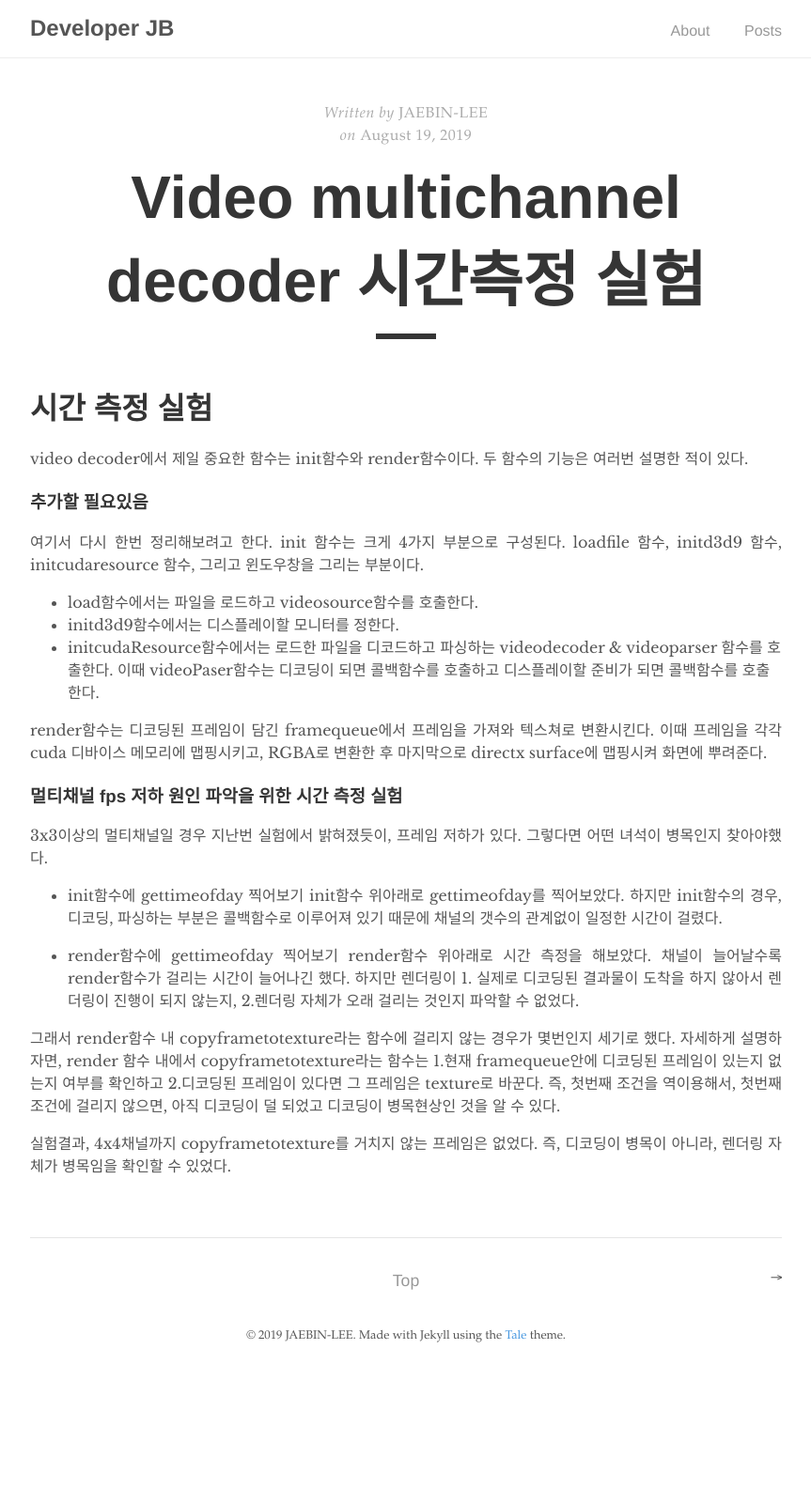
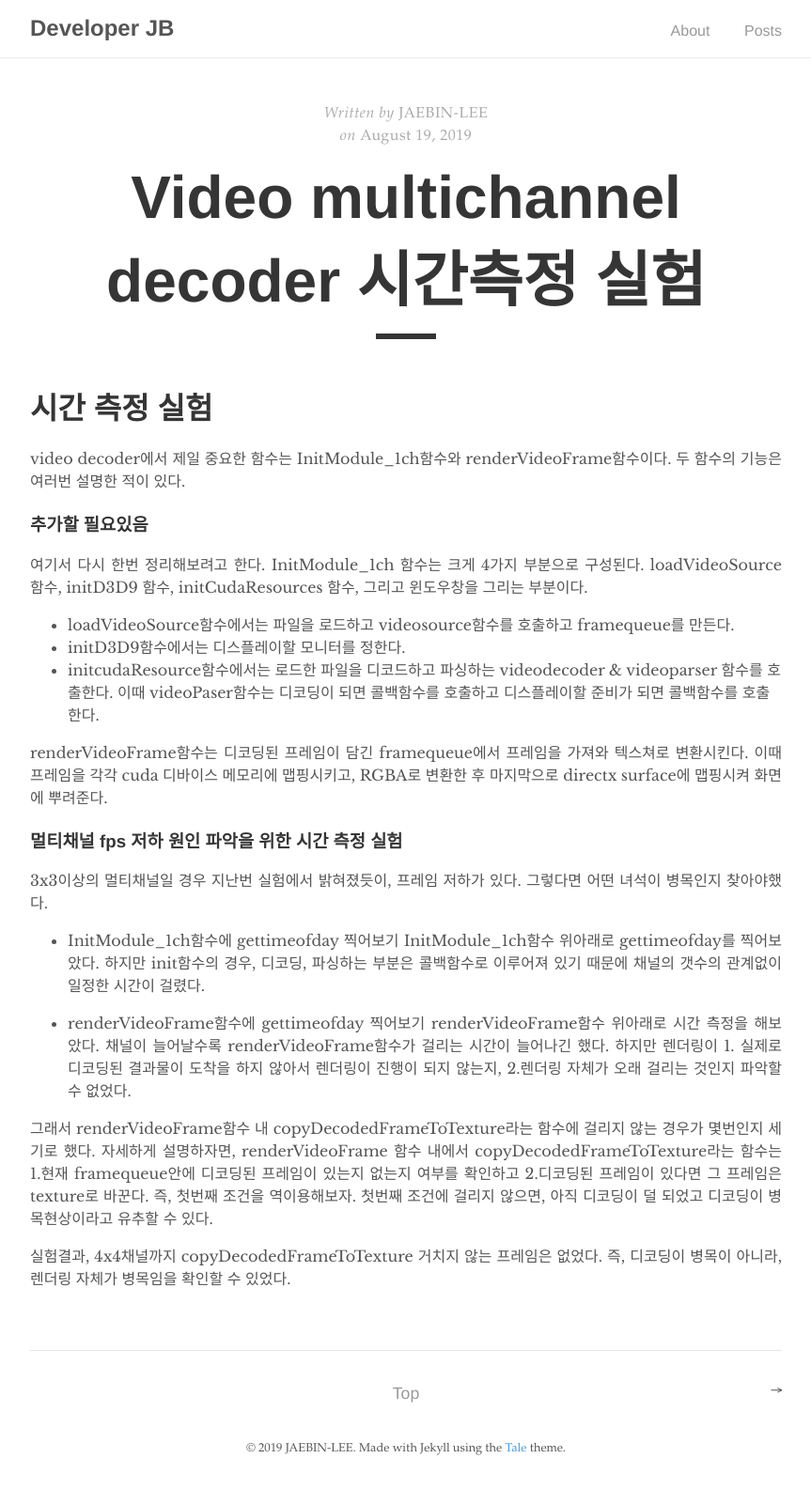
Before and after one commit to Withbini/MFCstudy, a Jekyll site: the page built from _posts/2019-08-19-post.md, in a window 1280 px wide. Shown: the whole page at 94% size, without its empty margins (208-1071 px from the left). Built offline with Jekyll 4.4.1, drawn with Linux system fonts in a browser that asks for light colours; our own code applies the rules of GitHub Pages for plain Markdown files; before the commit the page ends 1465 px from its top, so only the background shows below that.

Commit message:
Update 2019-08-19-post.md

```diff
--- a/_posts/2019-08-19-post.md
+++ b/_posts/2019-08-19-post.md
@@ -5,21 +5,21 @@
 
 시간 측정 실험
 ====
-video decoder에서 제일 중요한 함수는 init함수와 render함수이다.
+video decoder에서 제일 중요한 함수는 InitModule_1ch함수와 renderVideoFrame함수이다.
 두 함수의 기능은 여러번 설명한 적이 있다.
 
 
 ### 추가할 필요있음
 
 여기서 다시 한번 정리해보려고 한다.
-init 함수는 크게 4가지 부분으로 구성된다.
-loadfile 함수, initd3d9 함수, initcudaresource 함수, 그리고 윈도우창을 그리는 부분이다.
-* load함수에서는 파일을 로드하고 videosource함수를 호출한다.
-* initd3d9함수에서는 디스플레이할 모니터를 정한다.
+InitModule_1ch 함수는 크게 4가지 부분으로 구성된다.
+loadVideoSource 함수, initD3D9 함수, initCudaResources 함수, 그리고 윈도우창을 그리는 부분이다.
+* loadVideoSource함수에서는 파일을 로드하고 videosource함수를 호출하고 framequeue를 만든다.
+* initD3D9함수에서는 디스플레이할 모니터를 정한다.
 * initcudaResource함수에서는 로드한 파일을 디코드하고 파싱하는 videodecoder & videoparser 함수를 호출한다.
 이때 videoPaser함수는 디코딩이 되면 콜백함수를 호출하고 디스플레이할 준비가 되면 콜백함수를 호출한다.
 
-render함수는
+renderVideoFrame함수는
 디코딩된 프레임이 담긴 framequeue에서 프레임을 가져와 텍스쳐로 변환시킨다.
 이때 프레임을 각각 cuda 디바이스 메모리에 맵핑시키고, RGBA로 변환한 후 마지막으로 directx surface에 맵핑시켜 화면에 뿌려준다.
 
@@ -28,18 +28,18 @@
 3x3이상의 멀티채널일 경우 지난번 실험에서 밝혀졌듯이, 프레임 저하가 있다.
 그렇다면 어떤 녀석이 병목인지 찾아야했다.
 
-- init함수에 gettimeofday 찍어보기
-init함수 위아래로 gettimeofday를 찍어보았다. 하지만 init함수의 경우, 디코딩, 파싱하는 부분은 콜백함수로 이루어져 있기 때문에
+- InitModule_1ch함수에 gettimeofday 찍어보기
+InitModule_1ch함수 위아래로 gettimeofday를 찍어보았다. 하지만 init함수의 경우, 디코딩, 파싱하는 부분은 콜백함수로 이루어져 있기 때문에
 채널의 갯수의 관계없이 일정한 시간이 걸렸다.
 
-- render함수에 gettimeofday 찍어보기
-render함수 위아래로 시간 측정을 해보았다. 채널이 늘어날수록 render함수가 걸리는 시간이 늘어나긴 했다.
+- renderVideoFrame함수에 gettimeofday 찍어보기
+renderVideoFrame함수 위아래로 시간 측정을 해보았다. 채널이 늘어날수록 renderVideoFrame함수가 걸리는 시간이 늘어나긴 했다.
 하지만 렌더링이 1. 실제로 디코딩된 결과물이 도착을 하지 않아서 렌더링이 진행이 되지 않는지,
 2.렌더링 자체가 오래 걸리는 것인지 파악할 수 없었다.
 
-그래서 render함수 내 copyframetotexture라는 함수에 걸리지 않는 경우가 몇번인지 세기로 했다.
-자세하게 설명하자면, render 함수 내에서 copyframetotexture라는 함수는 1.현재 framequeue안에 디코딩된 프레임이 있는지 없는지 여부를 확인하고
+그래서 renderVideoFrame함수 내 copyDecodedFrameToTexture라는 함수에 걸리지 않는 경우가 몇번인지 세기로 했다.
+자세하게 설명하자면, renderVideoFrame 함수 내에서 copyDecodedFrameToTexture라는 함수는 1.현재 framequeue안에 디코딩된 프레임이 있는지 없는지 여부를 확인하고
 2.디코딩된 프레임이 있다면 그 프레임은 texture로 바꾼다.
-즉, 첫번째 조건을 역이용해서, 첫번째 조건에 걸리지 않으면, 아직 디코딩이 덜 되었고 디코딩이 병목현상인 것을 알 수 있다.
+즉, 첫번째 조건을 역이용해보자. 첫번째 조건에 걸리지 않으면, 아직 디코딩이 덜 되었고 디코딩이 병목현상이라고 유추할 수 있다.
 
-실험결과, 4x4채널까지 copyframetotexture를 거치지 않는 프레임은 없었다. 즉, 디코딩이 병목이 아니라, 렌더링 자체가 병목임을 확인할 수 있었다.
+실험결과, 4x4채널까지 copyDecodedFrameToTexture 거치지 않는 프레임은 없었다. 즉, 디코딩이 병목이 아니라, 렌더링 자체가 병목임을 확인할 수 있었다.
```
